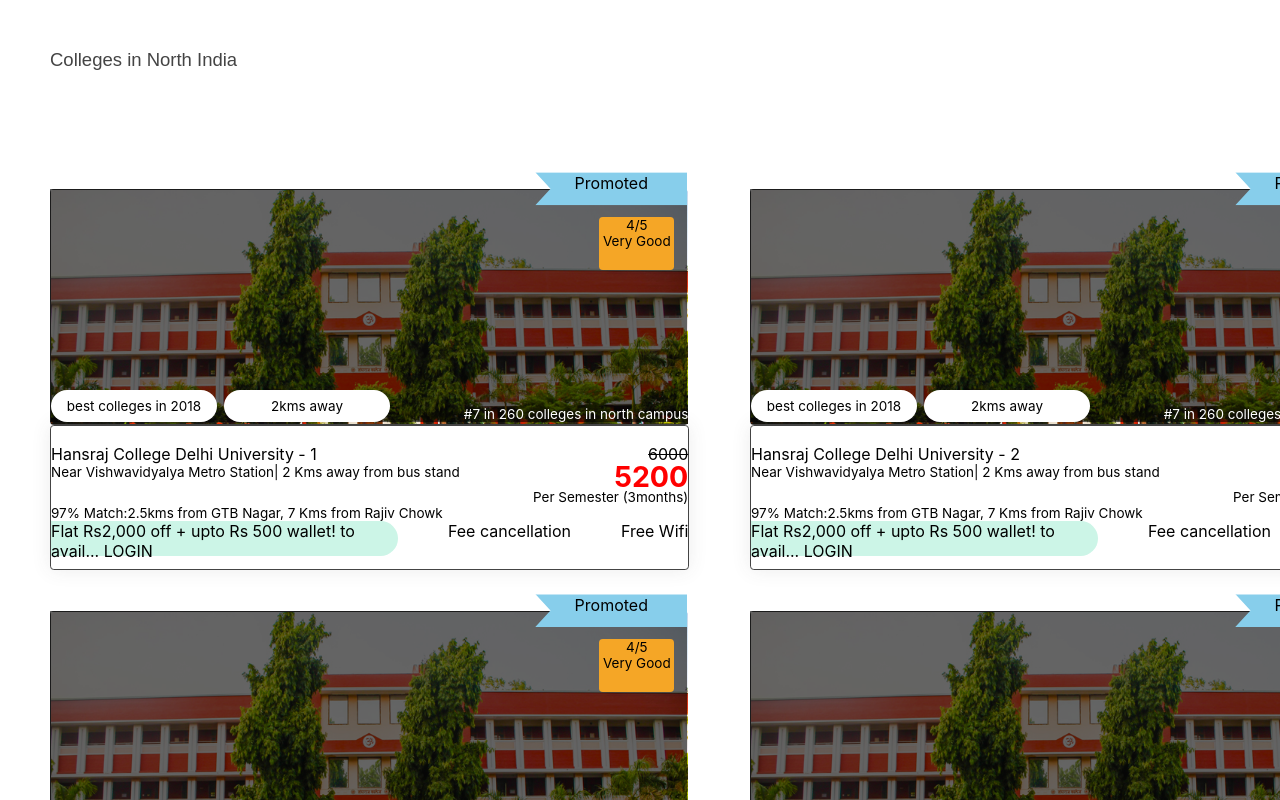
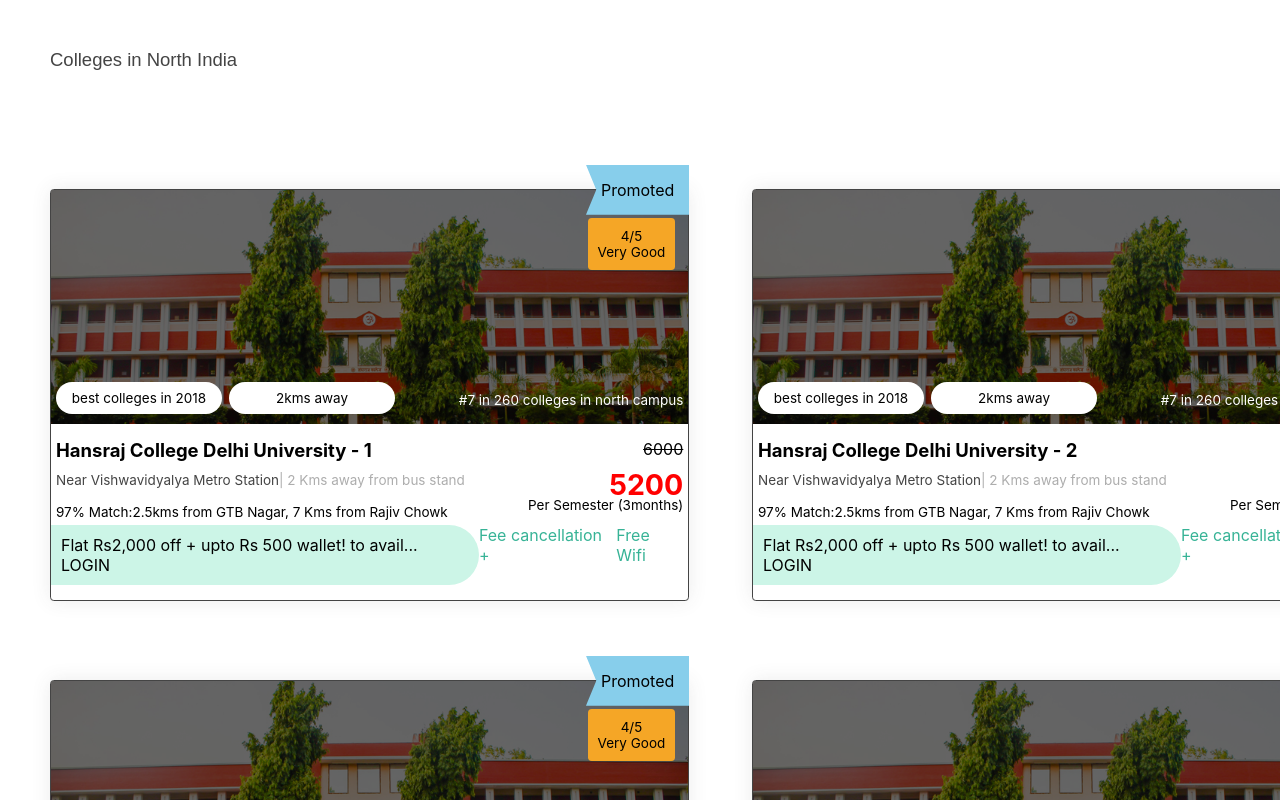
Before and after one commit to ab63/cd, a React (Create React App) app: page / in a window 1280 px wide. Shown: the top 800 px of the page. Built offline with nearby package versions, Linux system fonts and the light colour scheme.

Commit message:
More css

```diff
--- a/src/App.css
+++ b/src/App.css
@@ -25,26 +25,24 @@
 
 .card {
   width: 637.3px;
-  height: 233.2px;
-  margin: 68.7px 62.7px 120px 0;
+  margin: 68.7px 62.7px 10px 0;
   background-color: white;
   position: relative;
+  border-radius: 3.8px;
+  box-shadow: 0 0 19px 0 rgba(68, 68, 68, 0.1);
+  border: solid 0.2px #444444;
 }
 
 .image {
   height: 234px;
   width: 100%;
   border-radius: 3.8px;
-  box-shadow: 0 0 0 0 rgba(68, 68, 68, 0.1);
-  border-top: solid 0.2px #444444;
-  border-left: solid 0.2px #444444;
-  border-bottom: solid 0.2px #444444;
+  position: relative;
 }
 
 .rating {
   background-color: #f5a626;
-  width: 75px;
-  height: 53px;
+  padding: 10px;
   border-radius: 3.8px;
   position: absolute;
   right: 13px;
@@ -54,17 +52,26 @@
 }
 
 .info {
-  height: 143.2px;
-  width: 100%;
-  border-radius: 3.8px;
-  box-shadow: 0 0 19px 0 rgba(68, 68, 68, 0.1);
-  border: solid 0.2px #444444;
+  padding: 5px;
 }
 
 .info-main {
   display: flex;
   justify-content: space-between;
-  margin-top: 18.2px;
+  margin: 10px 0;
+}
+
+.dark{
+  color: #444;
+}
+
+.light{
+  color: #adadad
+}
+
+.info-main .name {
+  font-weight: bold;
+  font-size: 18.5px;
 }
 
 .info-main .price {
@@ -75,6 +82,7 @@
   display: flex;
   justify-content: space-between;
   font-size: 13.5px;
+  margin: 11px 0;
 }
 .info-secondary .number {
   display: flex;
@@ -88,6 +96,7 @@
 
 .key {
   display: flex;
+  margin-bottom: 5px;
 }
 .rounded {
   background-color: white;
@@ -100,30 +109,32 @@
 
 .promoted {
   background: skyblue;
-  width: 152px;
-  height: 33px;
+  padding: 15px;
   position: absolute;
   text-align: center;
   z-index: 10000;
   right: 0;
-  transform: translateY(-50%);
+  transform: translate(1%, -50%);
   clip-path: polygon(100% 0, 100% 50%, 100% 100%, 0% 100%, 10% 50%, 0% 0%);
 }
 
 .nearby {
   font-size: 13.5px;
+  margin-top: -20px;
+  margin-bottom: 5px;
 }
 
 .offers {
   display: flex;
   justify-content: space-between;
+  margin-bottom: 10px;
 }
 
 .offers .discount {
-  width: 347px;
-  height: 35px;
+  padding: 10px;
   background-color: #ccf5e7;
   border-radius: 0 30px 30px 0;
+  margin-left: -5px;
 }
 
 .ranking {
@@ -133,11 +144,13 @@
   bottom: 0;
   font-size: 13.5px;
   width: 100%;
+  padding: 5px;
 }
 
 .college-number {
   text-align: right;
-  align-self: flex-end;
+  align-self: center;
+  margin-right: 10px;
 }
 
 .heading {
@@ -154,3 +167,14 @@
   line-height: 0.89;
   color: red;
 }
+
+.amenties {
+  color: #37b396;
+}
+.amenties::after {
+  content: " +";
+}
+
+.amenties:last-child::after {
+  content: "";
+}
--- a/src/Card.js
+++ b/src/Card.js
@@ -45,7 +45,7 @@
             <div className="offers">
                 <div className="discount"> {college.offertext} </div>
                 {college.amenties.map((ammenity)=>(
-                <span className="ammenities">{ammenity}</span>
+                <span className="amenties">{ammenity}</span>
                 ))}
             </div>
         </div>
```
